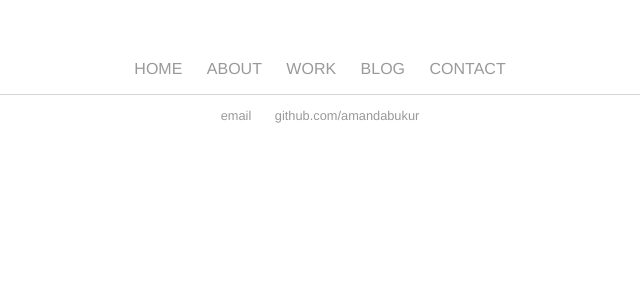
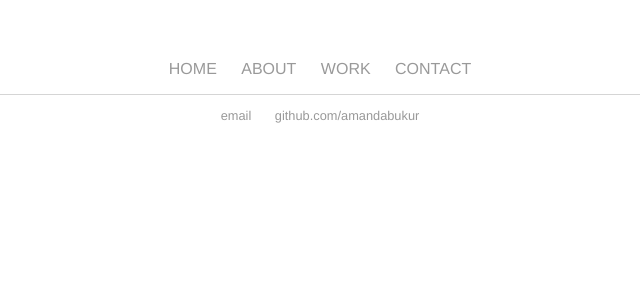
Before and after one commit to amandabukur/amandabukur.github.io, a Jekyll site: the page built from index.html, in a window 1280 px wide. Shown: the top 300 px of the page, without its empty margins (310-950 px from the left). Built offline with Jekyll 4.4.1, drawn with Linux system fonts in a browser that asks for light colours.

Commit message:
Update default.html

```diff
--- a/_layouts/default.html
+++ b/_layouts/default.html
@@ -8,7 +8,7 @@
 				<li><a href="/">HOME</a></li>
 				<li><a href="/about">ABOUT</a></li>
 				<li><a href="/work">WORK</a></li>
-		        	<li><a href="/blog">BLOG</a></li>
+				<!--<li><a href="/blog">BLOG</a></li> -->
 	        		<li><a href="/contact">CONTACT</a></li>
 	        		<!-- <li><a href="/blog">Blog</a></li> -->
 	    		</ul>
```
